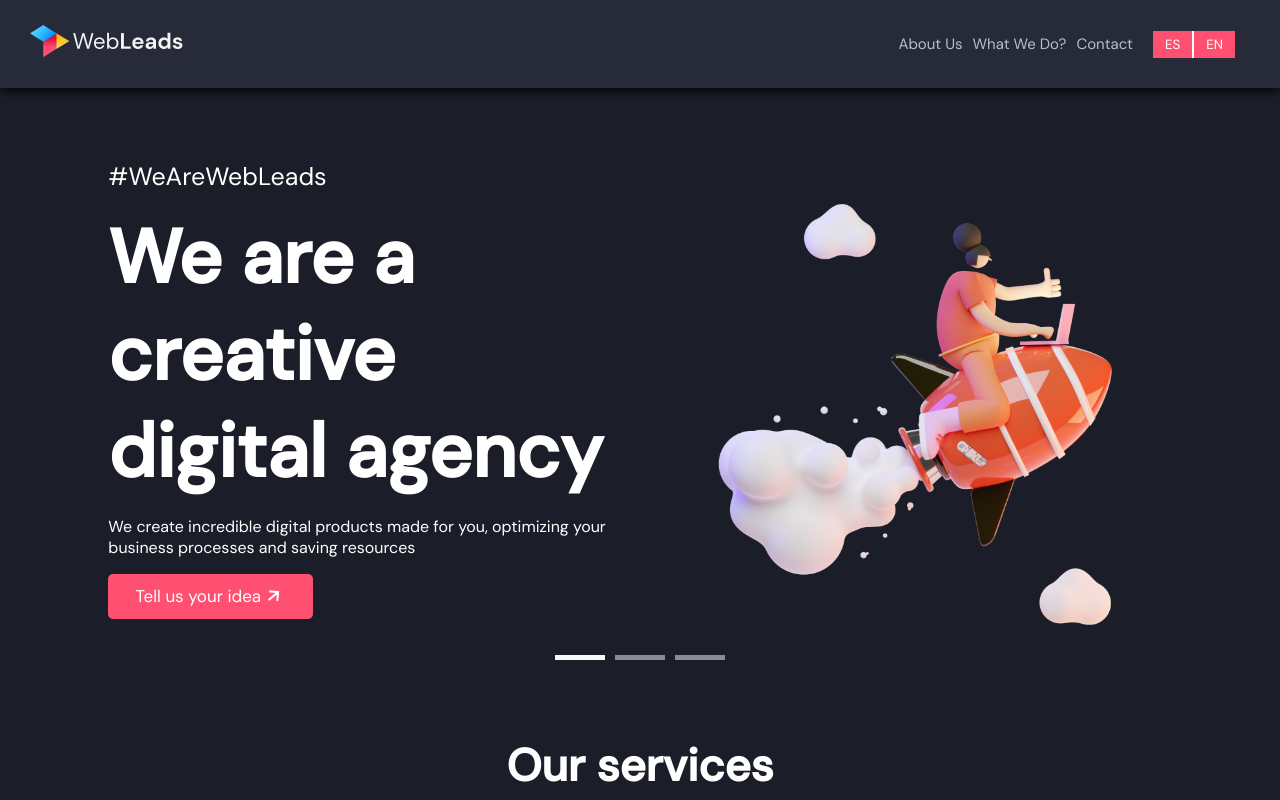
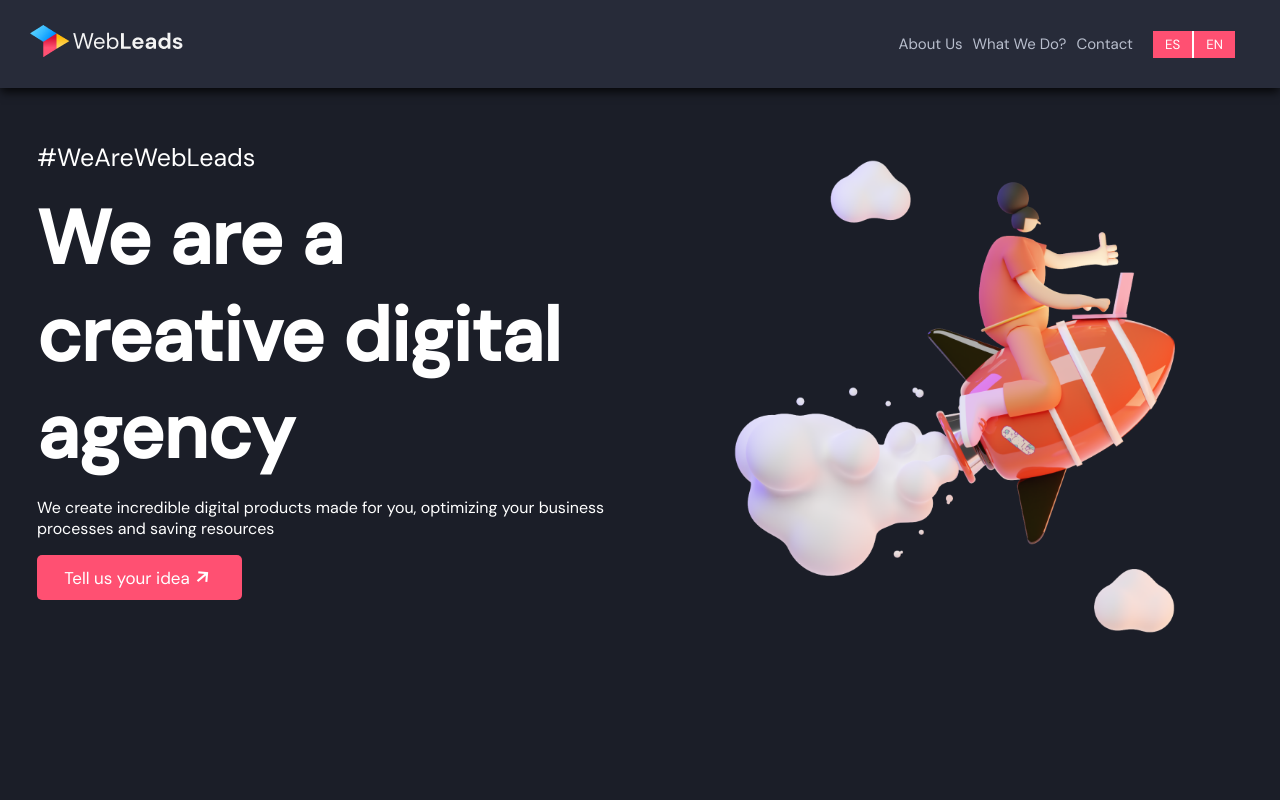
Before and after one commit to hectorRperez/webLeads, a Vue app: page / in a window 1280 px wide. Shown: the top 800 px of the page. Built offline with nearby package versions, Linux system fonts and the light colour scheme.

Commit message:
update Service

```diff
--- a/src/components/Carousel.vue
+++ b/src/components/Carousel.vue
@@ -1,26 +1,5 @@
 <template>
-  <div class="carousel">
-    <div class="carousel-inner">
-      <carousel-item
-        v-for="(slide, index) in slides"
-        :slide="slide"
-        :key="`item-${index}`"
-        :current-slide="currentSlide"
-        :index="index"
-        :direction="direction"
-      >
-        <template v-slot:content>
-          <item1 />
-        </template>
-      </carousel-item>
-      <!-- <carousel-control @prev="prev" @next="next"></carousel-control> -->
-      <carousel-indicator
-        :total="3"
-        :currentIndex="currentSlide"
-        @witch="witchSlide($event)"
-      ></carousel-indicator>
-    </div>
-  </div>
+  <item1 />
 </template>
 
 <script>
--- a/src/components/ScrumService.vue
+++ b/src/components/ScrumService.vue
@@ -5,13 +5,13 @@
       <div class="info">
         <p>
           {{ $store.state.language.HowWework.element1 }}
-        </p>
-      </div>
-      <div class="info">
-        <p>
+
+          <br />
+          <br />
           {{ $store.state.language.HowWework.element2 }}
         </p>
       </div>
+
       <!-- <div v-if="$store.state.language.HowWework.img">
         <img src="@/assets/img/Cuadro2.svg" alt="" />
       </div>
--- a/src/components/carousel/Item1.vue
+++ b/src/components/carousel/Item1.vue
@@ -21,21 +21,16 @@
 
 <style lang="scss" scoped>
 .container {
-  width: 100%;
-  height: 100%;
   color: white;
-  position: relative;
 
   .row {
+    padding: 2rem;
     display: flex;
-    justify-content: center;
-    height: 100%;
 
     .column-1 {
       display: flex;
       flex-direction: column;
       justify-content: center;
-      width: 40%;
 
       small {
         font-size: 25px;
@@ -76,8 +71,10 @@
     }
 
     .column-2 {
-      height: 100%;
-      display: flex;
+      width: 100%;
+      img {
+        width: 100%;
+      }
     }
   }
 }
```
